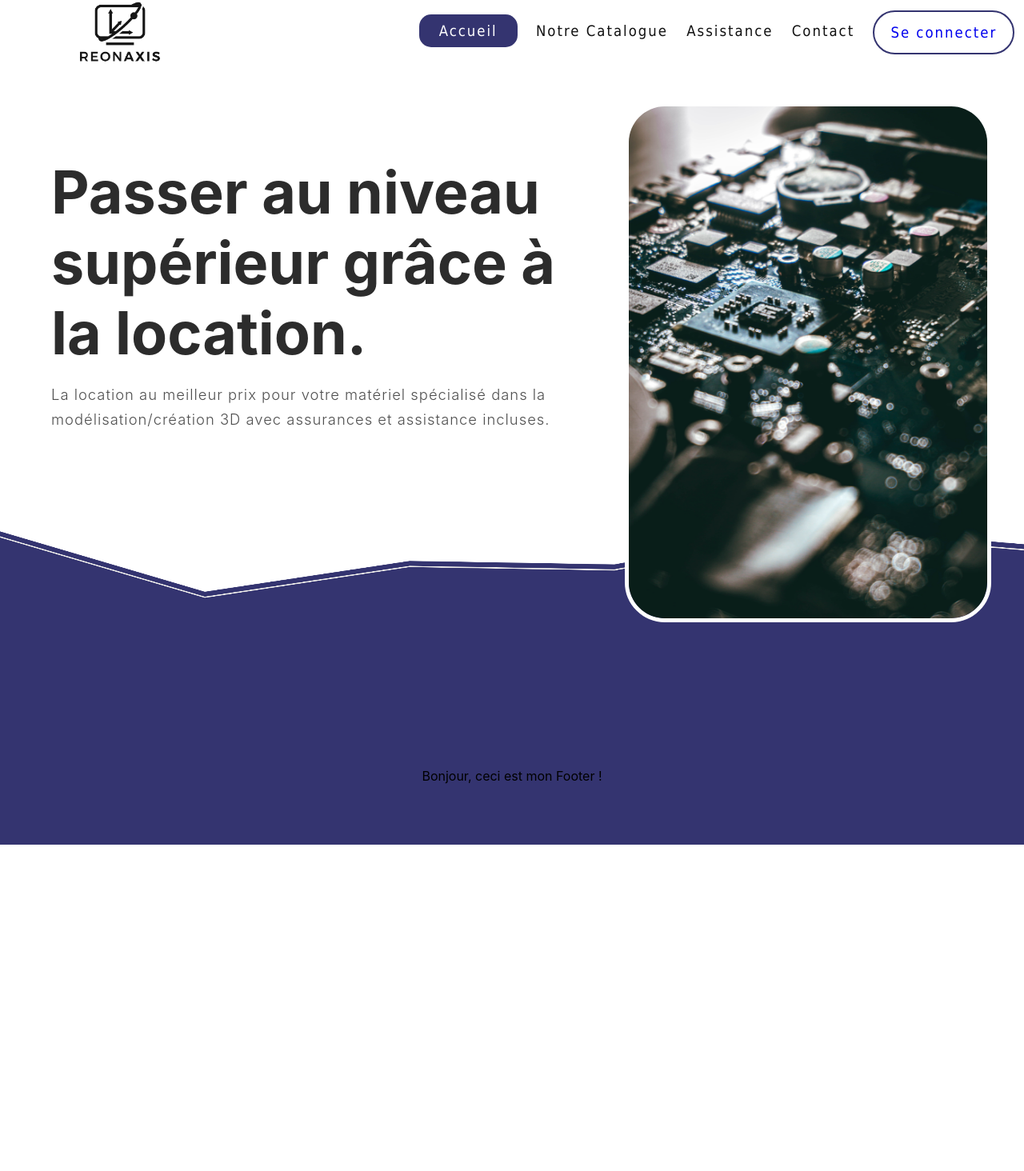
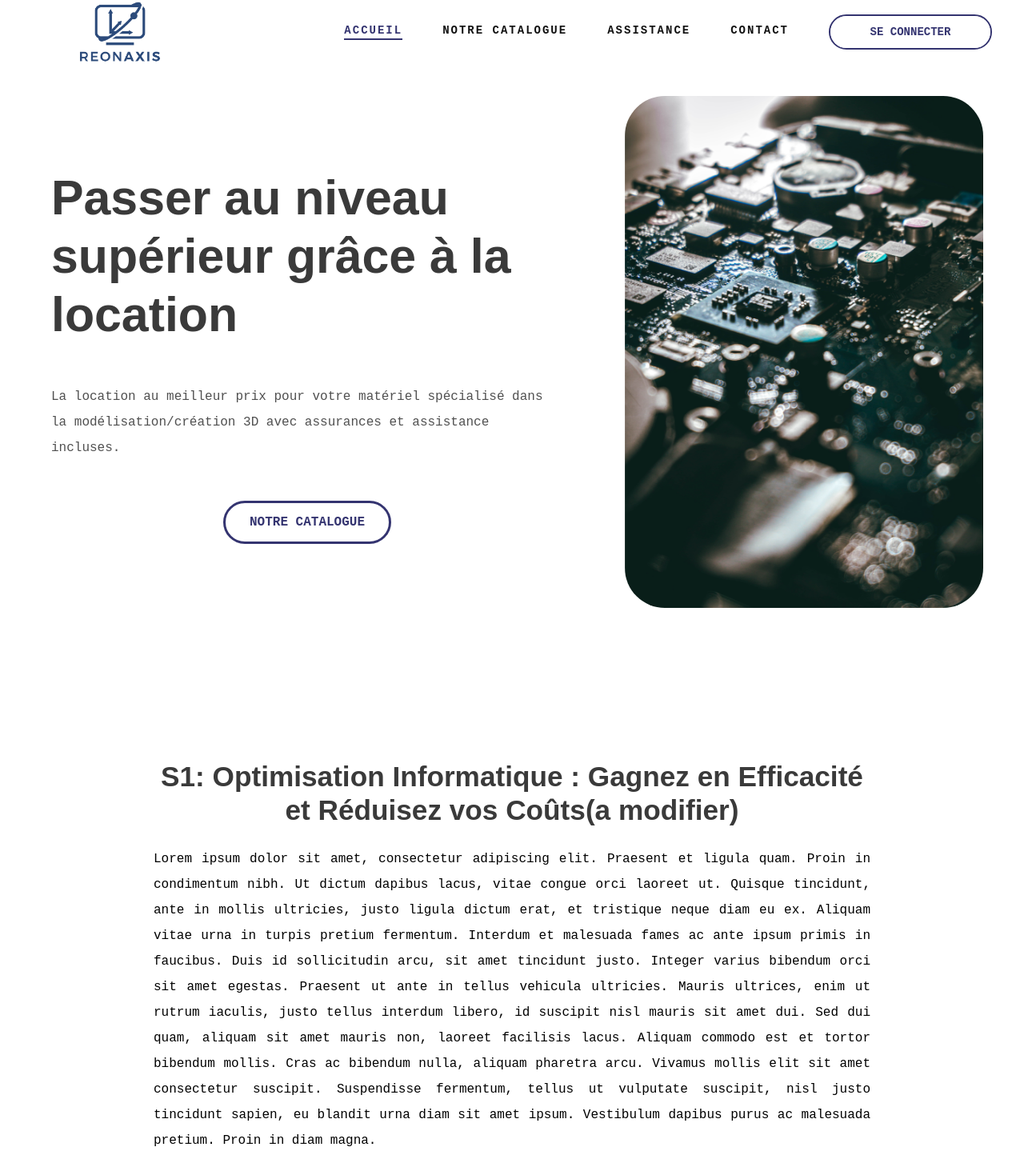
Before and after one commit to HugoPro613/websiteReonAxis, a React (Create React App) app: page / in a window 1280 px wide. Shown: the top 1464 px of the page at 80% size. Before the commit the page ends 1056 px from the top, so only its background shows below. Built offline with nearby package versions, Linux system fonts and the light colour scheme.

Commit message:
création des section de base

```diff
--- a/src/App.css
+++ b/src/App.css
@@ -1,3 +1,41 @@
 .App {
   text-align: center;
 }
+
+a {
+  text-decoration: none;
+}
+
+h1 {
+  font-family: "Mint Grotesk Display",sans-serif;
+  color: #3a3a3a;
+}
+
+p {
+  font-family: Roboto Mono,monospace;
+  font-size: 1rem;
+  line-height: 2em;
+  font-weight: 500;
+}
+
+.ctaBtn {
+  font-family: Roboto Mono, monospace;
+  font-weight: 700;
+  text-transform: uppercase;
+  padding: 15px 30px;
+  border-radius: 50px;
+  border: 3px solid #343470;
+  color: #343470;
+  transition: all 0.2s ease-in-out;
+}
+
+.ctaBtn:hover {
+  font-family: Roboto Mono, monospace;
+  font-weight: 700;
+  text-transform: uppercase;
+  padding: 15px 30px;
+  border-radius: 50px;
+  border: 3px solid #343470;
+  color: #ffffff;
+  background-color: #343470;
+}
--- /dev/null
+++ b/src/components/Benefits.js
@@ -0,0 +1,19 @@
+import React from 'react';
+import '../styles/Benefits.css';
+
+function Benefits() {
+    return (
+        <div className='benefitsBox'>
+            <h1>S1: Optimisation Informatique : Gagnez en Efficacité et Réduisez vos Coûts(a modifier)</h1>
+            <p> Lorem ipsum dolor sit amet, consectetur adipiscing elit. Praesent et ligula quam. Proin in condimentum nibh. Ut dictum dapibus lacus, vitae congue orci laoreet ut. Quisque tincidunt, ante in mollis ultricies, justo ligula dictum erat, et tristique neque diam eu ex. Aliquam vitae urna in turpis pretium fermentum. Interdum et malesuada fames ac ante ipsum primis in faucibus. Duis id sollicitudin arcu, sit amet tincidunt justo. Integer varius bibendum orci sit amet egestas.
+                Praesent ut ante in tellus vehicula ultricies. Mauris ultrices, enim ut rutrum iaculis, justo tellus interdum libero, id suscipit nisl mauris sit amet dui. Sed dui quam, aliquam sit amet mauris non, laoreet facilisis lacus. Aliquam commodo est et tortor bibendum mollis. Cras ac bibendum nulla, aliquam pharetra arcu. Vivamus mollis elit sit amet consectetur suscipit. Suspendisse fermentum, tellus ut vulputate suscipit, nisl justo tincidunt sapien, eu blandit urna diam sit amet ipsum. Vestibulum dapibus purus ac malesuada pretium. Proin in diam magna. </p>
+                <p>Ajouter image frise étape de la réservation</p>
+                <h1>S2: Réservation en Quelques Clics: De la Sélection à la Livraison</h1>
+                <h1>S3: Gestion Simplifiée: Support, Renouvellement et Plus Encore</h1>
+        </div>
+
+
+    );
+}
+
+export default Benefits;
--- a/src/components/Header.js
+++ b/src/components/Header.js
@@ -7,7 +7,7 @@ function Header() {
 
     return (
         <div className='HeaderBox'>
-            <img src="/blackNoBg.png" width="300px" className='logo' alt='logo' />
+            <img src="/primaryNoBg.png" width="300px" className='headerLogo' alt='logo' />
             <div className='navLinkBox'>
                 <div className={active === 0 ? 'link active' : 'link normal'}>
                     <a href='#' onClick={() => setActive(0)}>Accueil</a>
@@ -25,9 +25,10 @@ function Header() {
                     <a href='#' onClick={() => setActive(3)}>Contact</a>
                     <div className='underLine'></div>
                 </div>
-                <div className="link btn">
-                    <a href='https://reonAxis.fr'>Se connecter</a>
-                </div>
+                <a className="btn" href='https://reonAxis.fr'>
+                    <div className='btnHover'>Se connecter</div>
+                    <div className='btnNormal'>Se connecter</div>
+                </a>
             </div>
         </div>
     );
--- a/src/components/Hero.js
+++ b/src/components/Hero.js
@@ -7,18 +7,15 @@ function Hero() {
         <div className='heroBox'>
             <div className='heroBoxTop'>
                 <div className='heroTitle'>
-                    <h1>Passer au niveau supérieur grâce à la location.</h1>
-                    <h2>La location au meilleur prix pour votre matériel spécialisé dans la modélisation/création 3D avec assurances et assistance incluses.</h2>
+                    <h1>Passer au niveau supérieur grâce à la location</h1>
+                    <p>La location au meilleur prix pour votre matériel spécialisé dans la modélisation/création 3D avec assurances et assistance incluses.</p>
+                    <a className='ctaBtn' href='https://reonAxis.fr'>Notre Catalogue</a>
                 </div>
 
                 <div className='heroImg'>
                     <Parallax  className='parallax' bgImage='/heroImg.jpg' strength={100}></Parallax>
                 </div>
             </div>
-            <img className='transitionTop' src='/patternBot.png' alt='transition' />
-            <div className='heroBoxBot'>
-
-            </div>
         </div>
     )
 }
--- a/src/pages/MainPage.js
+++ b/src/pages/MainPage.js
@@ -2,12 +2,14 @@ import React from 'react';
 import Footer from '../components/Footer';
 import Header from '../components/Header';
 import Hero from '../components/Hero';
+import Benefits from '../components/Benefits';
 
 function MainPage() {
     return (
         <div>
             <Header />
             <Hero />
+            <Benefits />
             <Footer />
         </div>
     );
--- /dev/null
+++ b/src/styles/Benefits.css
@@ -0,0 +1,16 @@
+.benefitsBox {
+    width: 70%;
+    height: 1000px;
+    margin-top: 150px;
+    margin-right: 15%;
+    margin-left: 15%;
+}
+
+.benefitsBox h1 {
+    font-size: 2.75vw;
+    line-height: 1.2em;
+}
+
+.benefitsBox p {
+    text-align: justify;
+}
--- a/src/styles/Header.css
+++ b/src/styles/Header.css
@@ -7,15 +7,26 @@
     flex-direction: row;
     justify-content: space-between;
     align-items: center;
-    font-size: 1.15rem;
+    font-size: .875rem;
+    font-family: Roboto Mono,monospace;
+    font-weight: 700;
+    text-transform: uppercase;
+}
+
+.headerLogo {
+    width: 300px;
+    height: auto;
+    align-self: center;
 }
 
 .navLinkBox {
-    width: 60%;
+    width: auto;
     height: auto;
     display: flex;
     flex-direction: row;
-    justify-content: space-around;
+    justify-content: flex-end;
+    gap: 50px;
+    padding-right: 40px;
 }
 
 .link {
@@ -27,17 +38,55 @@
 }
 
 .btn {
-    padding: 15px 20px;
+    width: 200px;
+    height: auto;
+    display: flex;
+    flex-direction: row;
+    justify-content: center;
+    align-items: flex-start;
+    overflow: hidden;
     border: 2px solid #343470;
     border-radius: 50px;
-    transition: box-shadow 0.2s ease-in-out;
+    text-decoration: none;
+}
+
+.btn div {
+    position: relative;
+    top: 0;
+    width: 100%;
+    height: max-content;
+    padding: 12px 8px;
+    background-color: #111111;
+    border-radius: 50px;
+    transition: all 0.8s ease-in-out;
+}
+
+.btn .btnNormal {
+    margin-left: 0%;
+    background-color: #FFFFFF;
+    color: #343470;
+}
+
+.btn:hover .btnNormal {
+    margin-right: -100%;
+    color: #FFFFFF;
+}
+
+.btn .btnHover {
+    margin-left: -100%;
+    background-color: #343470;
+    color: #343470;
+
+}
+
+.btn:hover .btnHover {
+    margin-left: 0%;
+    color: #FFFFFF;
 }
 
 .link a {
-    font-family: Tahoma, Geneva, Verdana, sans-serif;
     text-decoration: none;
     letter-spacing: 2px;
-    font-weight: 500;
 }
 
 .normal a {
@@ -45,32 +94,27 @@
 }
 
 .active a {
-    padding: 10px 25px;
-    background-color: #343470;
-    border-radius: 15px;
-    color: #FFFFFF;
+    color: #343470;
     transition: all 0.4s ease-in-out;
 }
 
 .underLine {
     width: 100%;
-    height: 1px;
-    margin-left: -100%;
+    height: 2px;
+}
+
+.active .underLine {
+    margin-left: 0%;
+    background-color: #343470;
+    transition: margin-left 0.5s ease-in-out;
 }
 
 .normal .underLine {
+    margin-left: -100%;
     background-color: #111111;
     transition: margin-left 0.5s ease-in-out;
-}
-
-.active .underLine {
-    background-color: #FFFFFF;
 }
 
 .normal:hover .underLine {
     margin-left: 0%;
 }
-
-.btn:hover {
-    box-shadow: 2px 2px 10px 1px #2b2b2b;
-}
--- a/src/styles/Hero.css
+++ b/src/styles/Hero.css
@@ -1,11 +1,11 @@
 .heroBox {
     width: 100%;
-    height: 120vh;
+    height: 100vh;
 }
 
 .heroBoxTop {
     width: 100%;
-    height: 65%;
+    height: 100%;
     display: flex;
     flex-direction: row;
     justify-content: space-between;
@@ -13,39 +13,33 @@
 
 .heroTitle {
     width: 50%;
-    height: 100%;
+    height: 85%;
     display: flex;
     flex-direction: column;
     align-items: center;
-    justify-content: center;
-    margin-top: 5%;
+    justify-content: flex-end;
+    gap: 5%;
     margin-left: 5%;
 }
 
 .heroTitle h1 {
-    color: #2c2c2c;
+    font-size: 4.75vw;
+    line-height: 1.2em;
     text-align: left;
-    font-size: 5.75vw;
-    line-height: 1.2em;
     padding: 0;
     margin: 0;
 }
 
-.heroTitle h2 {
+.heroTitle p {
     color: #505050;
     text-align: left;
-    font-size: 1.15rem;
-    line-height: 1.7em;
-    font-weight: 300;
-    letter-spacing: 1px;
-    margin-top: 2.5%;
 }
 
 .heroImg {
     height: 80%;
     width: 35%;
     position: absolute;
-    bottom: 4%;
+    bottom: 5%;
     right: 0;
     margin-right: 4%;
 }
@@ -54,7 +48,6 @@
     width: 100%;
     height: 100%;
     border-radius: 50px;
-    border: 5px solid #FFFFFF;
 }
 
 
```
Also changed, not shown: public/primaryNoBg.png (added).
